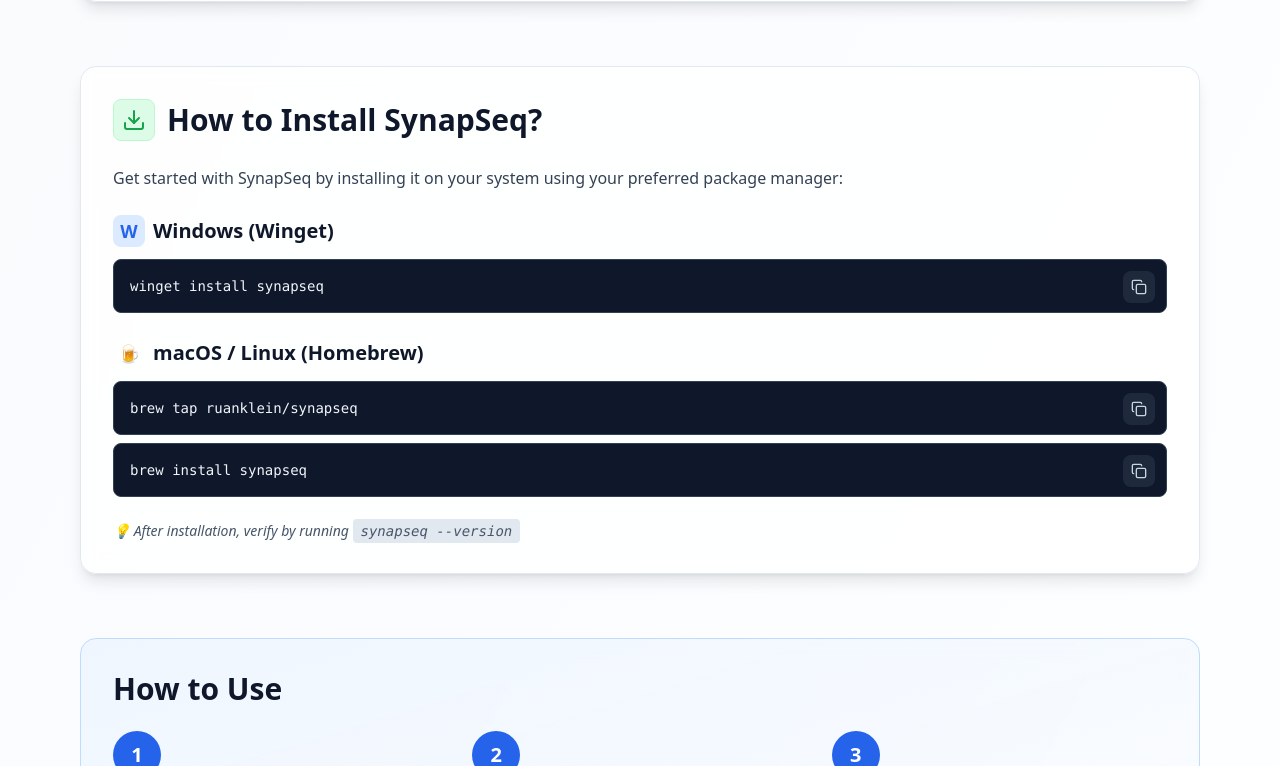
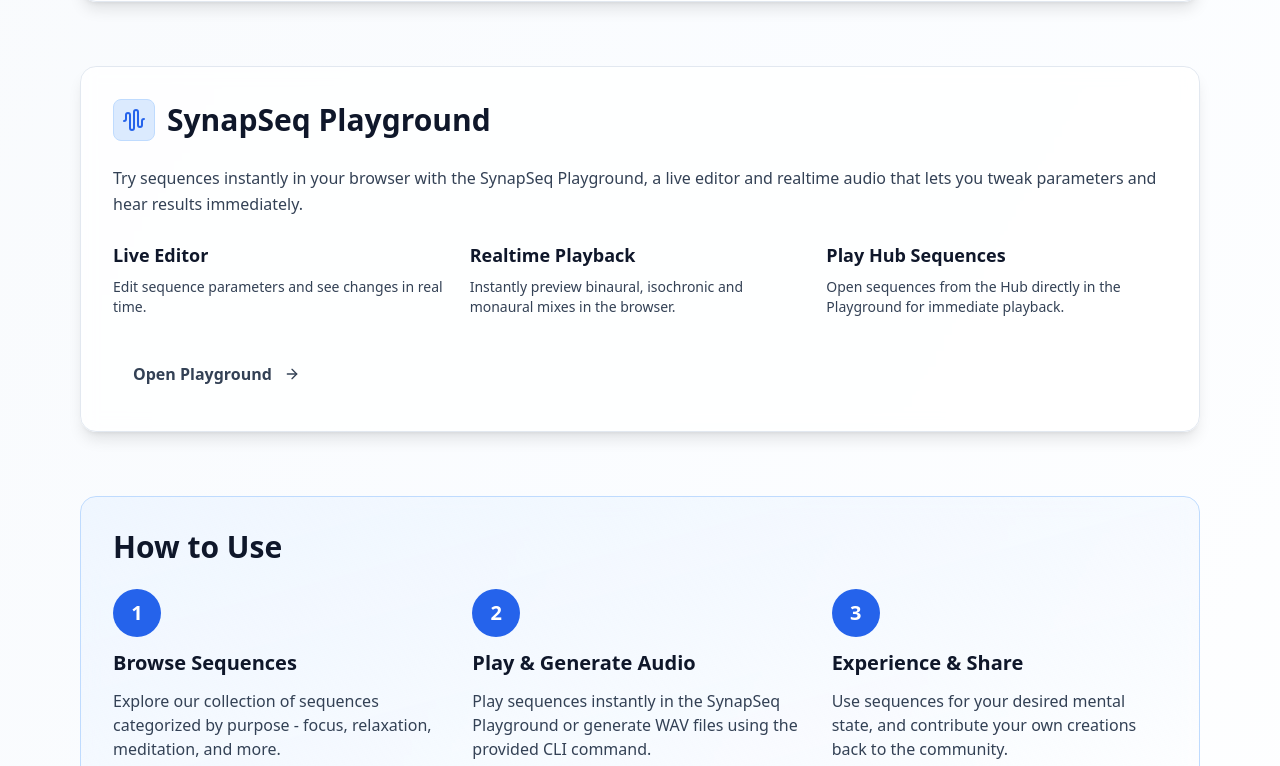
Before and after one commit to ruanklein/synapseq-hub, a SvelteKit app: page / in a window 1280 px wide. Shown: the part 814-1580 px from the top of the page. Built offline with nearby package versions, Linux system fonts and the light colour scheme.

Commit message:
feat: added playground

```diff
--- a/src/lib/components/Header.svelte
+++ b/src/lib/components/Header.svelte
@@ -1,7 +1,7 @@
 <script lang="ts">
 	import { onMount } from 'svelte';
 	import { page } from '$app/stores';
-	import { Moon, Lightbulb, Home, List, Menu, X } from 'lucide-svelte';
+	import { Moon, Lightbulb, Home, List, Menu, X, AudioWaveform } from 'lucide-svelte';
 
 	let theme = $state<'light' | 'dark'>('light');
 	let mobileMenuOpen = $state(false);
@@ -97,6 +97,18 @@
 						<List class="w-4 h-4" />
 						Sequences
 					</a>
+					<a
+						href="https://synapseq.ruan.sh"
+						target="_blank"
+						rel="noopener noreferrer"
+						class="flex items-center gap-2 px-3 py-2 rounded-lg text-sm font-medium transition-colors {$page
+							.url.pathname === '/playground'
+							? 'bg-blue-100 dark:bg-blue-950 text-blue-700 dark:text-blue-300'
+							: 'text-gray-600 dark:text-gray-300 hover:bg-gray-100 dark:hover:bg-gray-800'}"
+					>
+						<AudioWaveform class="w-4 h-4" />
+						Playground
+					</a>
 				</nav>
 
 				<!-- Theme Toggle -->
@@ -142,6 +154,19 @@
 						<List class="w-5 h-5" />
 						Sequences
 					</a>
+					<a
+						href="https://synapseq.ruan.sh"
+						target="_blank"
+						rel="noopener noreferrer"
+						onclick={closeMobileMenu}
+						class="flex items-center gap-3 px-4 py-3 rounded-lg text-base font-medium transition-colors {$page
+							.url.pathname === '/playground'
+							? 'bg-blue-100 dark:bg-blue-950 text-blue-700 dark:text-blue-300'
+							: 'text-gray-600 dark:text-gray-300 hover:bg-gray-100 dark:hover:bg-gray-800'}"
+					>
+						<AudioWaveform class="w-5 h-5" />
+						Playground
+					</a>
 				</nav>
 			</div>
 		{/if}
--- a/src/routes/+page.svelte
+++ b/src/routes/+page.svelte
@@ -1,7 +1,7 @@
 <script lang="ts">
 	import { onMount } from 'svelte';
 	import { goto } from '$app/navigation';
-	import { Brain, Zap, Github, ArrowRight, Clock, Download, Copy } from 'lucide-svelte';
+	import { Brain, Zap, Github, ArrowRight, Clock, AudioWaveform } from 'lucide-svelte';
 
 	import Header from '$lib/components/Header.svelte';
 	import Footer from '$lib/components/Footer.svelte';
@@ -111,110 +111,57 @@
 			</div>
 		</section>
 
-		<!-- How to Install SynapSeq -->
+		<!-- SynapSeq Playground -->
 		<section
 			class="bg-white/80 dark:bg-gray-900/80 backdrop-blur-sm rounded-2xl border border-gray-200 dark:border-gray-700 p-8 shadow-lg"
 		>
 			<div class="flex items-center gap-3 mb-6">
 				<div
-					class="p-2 bg-green-100 dark:bg-green-950 rounded-lg border border-green-200 dark:border-green-800"
+					class="p-2 bg-blue-100 dark:bg-blue-950 rounded-lg border border-blue-200 dark:border-blue-800"
 				>
-					<Download class="w-6 h-6 text-green-600 dark:text-green-400" />
+					<AudioWaveform class="w-6 h-6 text-blue-600 dark:text-cyan-400" />
 				</div>
-				<h2 class="text-3xl font-bold text-gray-900 dark:text-white">How to Install SynapSeq?</h2>
+				<h2 class="text-3xl font-bold text-gray-900 dark:text-white">SynapSeq Playground</h2>
 			</div>
 
-			<div class="space-y-6">
-				<p class="text-gray-700 dark:text-gray-300 leading-relaxed">
-					Get started with SynapSeq by installing it on your system using your preferred package
-					manager:
+			<div class="space-y-6 text-gray-700 dark:text-gray-300 leading-relaxed">
+				<p>
+					Try sequences instantly in your browser with the SynapSeq Playground, a live editor and
+					realtime audio that lets you tweak parameters and hear results immediately.
 				</p>
 
-				<!-- Windows Installation -->
-				<div class="space-y-3">
-					<div class="flex items-center gap-2">
-						<div
-							class="w-8 h-8 rounded-lg bg-blue-100 dark:bg-blue-950 flex items-center justify-center"
-						>
-							<span class="text-lg font-bold text-blue-600 dark:text-blue-400">W</span>
-						</div>
-						<h3 class="text-xl font-semibold text-gray-900 dark:text-white">Windows (Winget)</h3>
+				<div class="grid md:grid-cols-3 gap-4">
+					<div class="space-y-2">
+						<h3 class="text-lg font-semibold text-gray-900 dark:text-white">Live Editor</h3>
+						<p class="text-sm">Edit sequence parameters and see changes in real time.</p>
 					</div>
-					<div class="relative">
-						<pre
-							class="bg-gray-900 dark:bg-black text-gray-100 dark:text-gray-200 rounded-lg p-4 pr-12 overflow-x-auto text-sm font-mono border border-gray-700"><code
-								>winget install synapseq</code
-							></pre>
-						<button
-							onclick={() => copyCommand('winget install synapseq')}
-							class="absolute top-3 right-3 p-2 rounded-lg bg-gray-800 hover:bg-gray-700 dark:bg-gray-900 dark:hover:bg-gray-800 text-gray-300 hover:text-white transition-colors"
-							aria-label="Copy command"
-						>
-							{#if copiedCommand === 'winget install synapseq'}
-								<span class="text-green-400 text-xs font-medium">Copied!</span>
-							{:else}
-								<Copy class="w-4 h-4" />
-							{/if}
-						</button>
+
+					<div class="space-y-2">
+						<h3 class="text-lg font-semibold text-gray-900 dark:text-white">Realtime Playback</h3>
+						<p class="text-sm">
+							Instantly preview binaural, isochronic and monaural mixes in the browser.
+						</p>
+					</div>
+
+					<div class="space-y-2">
+						<h3 class="text-lg font-semibold text-gray-900 dark:text-white">Play Hub Sequences</h3>
+						<p class="text-sm">
+							Open sequences from the Hub directly in the Playground for immediate playback.
+						</p>
 					</div>
 				</div>
 
-				<!-- macOS/Linux Installation -->
-				<div class="space-y-3">
-					<div class="flex items-center gap-2">
-						<div
-							class="w-8 h-8 rounded-lg bg-orange-100 dark:bg-orange-950 flex items-center justify-center"
-						>
-							<span class="text-lg font-bold text-orange-600 dark:text-orange-400">🍺</span>
-						</div>
-						<h3 class="text-xl font-semibold text-gray-900 dark:text-white">
-							macOS / Linux (Homebrew)
-						</h3>
-					</div>
-					<div class="space-y-2">
-						<div class="relative">
-							<pre
-								class="bg-gray-900 dark:bg-black text-gray-100 dark:text-gray-200 rounded-lg p-4 pr-12 overflow-x-auto text-sm font-mono border border-gray-700"><code
-									>brew tap ruanklein/synapseq</code
-								></pre>
-							<button
-								onclick={() => copyCommand('brew tap ruanklein/synapseq')}
-								class="absolute top-3 right-3 p-2 rounded-lg bg-gray-800 hover:bg-gray-700 dark:bg-gray-900 dark:hover:bg-gray-800 text-gray-300 hover:text-white transition-colors"
-								aria-label="Copy command"
-							>
-								{#if copiedCommand === 'brew tap ruanklein/synapseq'}
-									<span class="text-green-400 text-xs font-medium">Copied!</span>
-								{:else}
-									<Copy class="w-4 h-4" />
-								{/if}
-							</button>
-						</div>
-						<div class="relative">
-							<pre
-								class="bg-gray-900 dark:bg-black text-gray-100 dark:text-gray-200 rounded-lg p-4 pr-12 overflow-x-auto text-sm font-mono border border-gray-700"><code
-									>brew install synapseq</code
-								></pre>
-							<button
-								onclick={() => copyCommand('brew install synapseq')}
-								class="absolute top-3 right-3 p-2 rounded-lg bg-gray-800 hover:bg-gray-700 dark:bg-gray-900 dark:hover:bg-gray-800 text-gray-300 hover:text-white transition-colors"
-								aria-label="Copy command"
-							>
-								{#if copiedCommand === 'brew install synapseq'}
-									<span class="text-green-400 text-xs font-medium">Copied!</span>
-								{:else}
-									<Copy class="w-4 h-4" />
-								{/if}
-							</button>
-						</div>
-					</div>
+				<div class="pt-2">
+					<a
+						href="https://synapseq.ruan.sh"
+						target="_blank"
+						rel="noopener noreferrer"
+						class="inline-flex items-center gap-3 px-5 py-3 bg-indigo-600 dark:text-white rounded-xl font-semibold dark:hover:bg-indigo-700 transition-colors"
+					>
+						Open Playground
+						<ArrowRight class="w-4 h-4" />
+					</a>
 				</div>
-
-				<p class="text-sm text-gray-600 dark:text-gray-400 italic">
-					💡 After installation, verify by running <code
-						class="px-2 py-1 bg-gray-200 dark:bg-gray-800 rounded text-sm font-mono"
-						>synapseq --version</code
-					>
-				</p>
 			</div>
 		</section>
 
@@ -244,10 +191,10 @@
 					>
 						2
 					</div>
-					<h3 class="text-xl font-semibold text-gray-900 dark:text-white">Generate Audio</h3>
+					<h3 class="text-xl font-semibold text-gray-900 dark:text-white">Play & Generate Audio</h3>
 					<p class="text-gray-700 dark:text-gray-300">
-						Click on a sequence and copy the CLI command. Run it in your terminal to automatically
-						download the sequence, all dependencies, and generate the WAV file instantly.
+						Play sequences instantly in the SynapSeq Playground or generate WAV files using the
+						provided CLI command.
 					</p>
 				</div>
 
```
